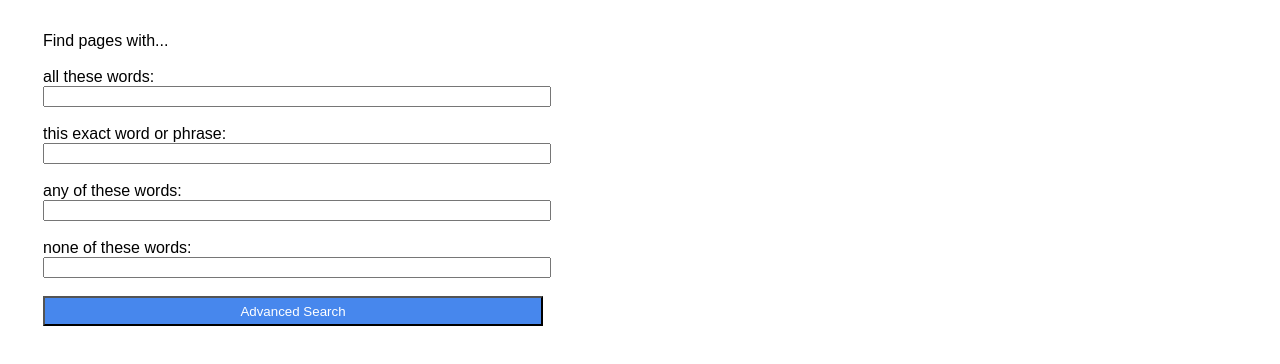
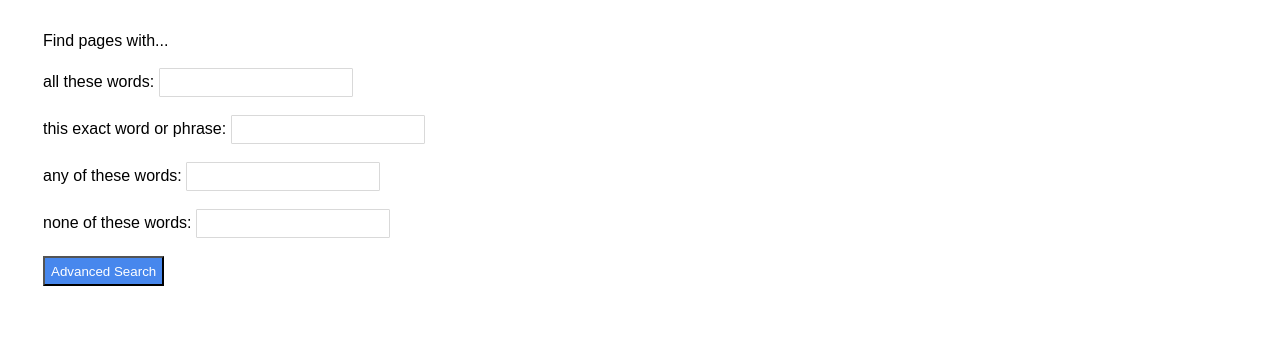
Before and after one commit to mknudsen17/search, a plain HTML site: page advanced.html in a window 1280 px wide. Shown: the part 160-524 px from the top of the page. Drawn offline with Linux system fonts and the light colour scheme.

Commit message:
polished advanced search

```diff
--- a/advanced.html
+++ b/advanced.html
@@ -21,33 +21,35 @@
         <div id="advanced_search">
 
             <div>Find pages with...</div>
+
             <br>
+
             <form action="https://www.google.com/search" id="advanced_search_form" name="f">
 
                 <div>
-                    <label>all these words: </label>
-                    <input type="text" name="as_q" class="advanced_search_input">
+                    <label for="all">all these words: </label>
+                    <input type="text" name="as_q" id="all" class="advanced_search_input">
                 </div>
 
                 <br>
 
                 <div>
-                    <label>this exact word or phrase: </label>
-                    <input type="text" name="as_epq" class="advanced_search_input">
+                    <label for="exact">this exact word or phrase: </label>
+                    <input type="text" name="as_epq" id="exact" class="advanced_search_input">
                 </div>
 
                 <br>
 
                 <div>
-                    <label>any of these words: </label>
-                    <input type="text" name="as_oq" class="advanced_search_input">
+                    <label for="any">any of these words: </label>
+                    <input type="text" name="as_oq" id="any" class="advanced_search_input">
                 </div>
 
                 <br>
 
                 <div>
-                    <label>none of these words: </label>
-                    <input type="text" name="as_eq" class="advanced_search_input">
+                    <label for="none">none of these words: </label>
+                    <input type="text" name="as_eq" id="none" class="advanced_search_input">
                 </div>
 
                 <br>
--- a/style.css
+++ b/style.css
@@ -123,10 +123,6 @@ textarea:active, input:active{
     width: 500px
 }
 
-#advanced_search input{
-    width: 100%
-}
-
 .search_button_advanced{
     height: 30px;
     min-width: 120px;
@@ -134,3 +130,19 @@ textarea:active, input:active{
     background-color: #4787ed;
     color: #fff;
 }
+
+.search_button_advanced:hover{
+    border: 1px solid #3079ed;
+}
+
+.advanced_search_input:focus{
+    border: 1px solid #4787ed;
+}
+
+.advanced_search_input{
+    border-radius: 1px;
+    border: 1px solid #d9d9d9;
+    font-size: 13px;
+    height: 25px;
+    padding: 1px 8px;
+}
```
Also changed, not shown: index.html (+1 -0 lines).
